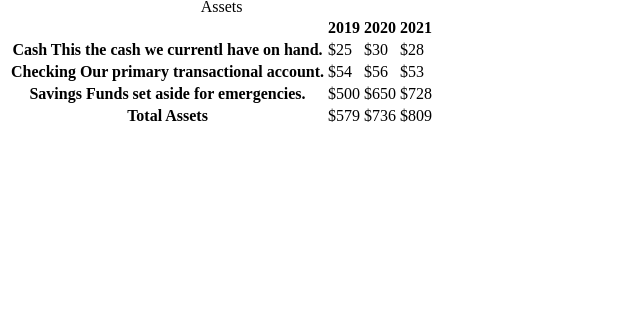
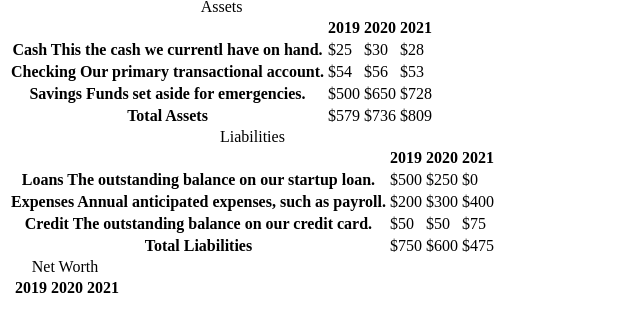
Before and after one commit to JakeWhrlWnd/balance-sheet, a plain HTML site: page index.html in a window 1280 px wide. Shown: the part 87-418 px from the top of the page, without its empty margins (0-640 px from the left). Drawn offline with Linux system fonts and the light colour scheme.

Commit message:
Updated multiple table elements

```diff
--- a/index.html
+++ b/index.html
@@ -57,8 +57,55 @@
                         </tr>
                     </tbody>
                 </table>
-                <table></table>
-                <table></table>
+                <table>
+                    <caption>Liabilities</caption>
+                    <thead>
+                        <tr>
+                            <td></td>
+                            <th><span class="sr-only">2019</span></th>
+                            <th><span class="sr-only">2020</span></th>
+                            <th><span class="sr-only">2021</span></th>
+                        </tr>
+                    </thead>
+                    <tbody>
+                        <tr class="data">
+                            <th>Loans <span class="description">The outstanding balance on our startup loan.</span></th>
+                            <td>$500</td>
+                            <td>$250</td>
+                            <td class="current">$0</td>
+                        </tr>
+                        <tr class="data">
+                            <th>Expenses <span class="description">Annual anticipated expenses, such as payroll.</span></th>
+                            <td>$200</td>
+                            <td>$300</td>
+                            <td class="current">$400</td>
+                        </tr>
+                        <tr class="data">
+                            <th>Credit <span class="description">The outstanding balance on our credit card.</span></th>
+                            <td>$50</td>
+                            <td>$50</td>
+                            <td class="current">$75</td>
+                        </tr>
+                        <tr class="total">
+                            <th>Total <span class="sr-only">Liabilities</span></th>
+                            <td>$750</td>
+                            <td>$600</td>
+                            <td class="current">$475</td>
+                        </tr>
+                    </tbody>
+                </table>
+                <table>
+                    <caption>Net Worth</caption>
+                    <thead>
+                        <tr>
+                            <td></td>
+                            <th><span class="sr-only">2019</span></th>
+                            <th><span class="sr-only">2020</span></th>
+                            <th><span class="sr-only">2021</span></th>
+                        </tr>
+                    </thead>
+                    <tbody></tbody>
+                </table>
             </div>
         </section>
     </main>
```
